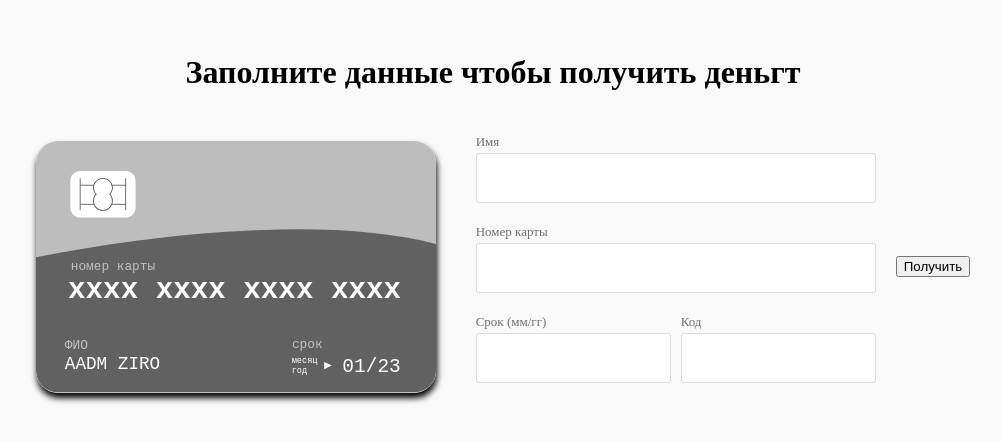
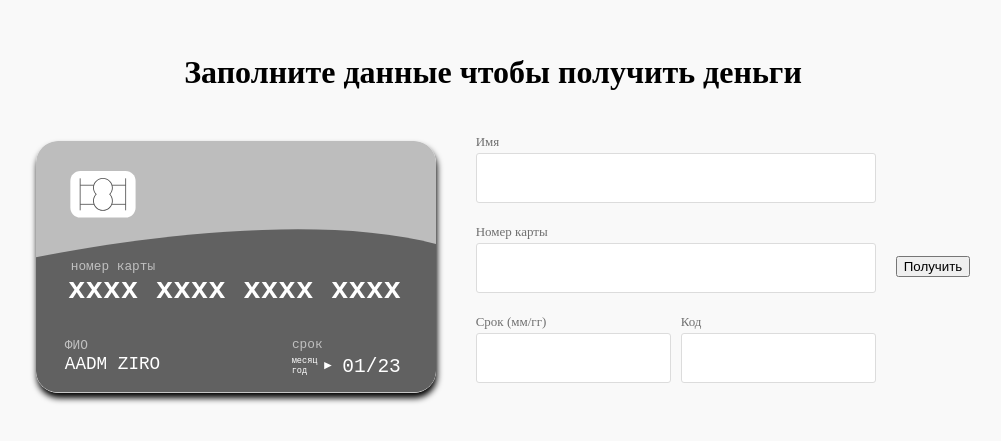
Before and after one commit to thebackender/credit-card, a plain HTML site: page index.html in a window 1280 px wide. Shown: the part 173-614 px from the top of the page, without its empty margins (147-1148 px from the left). Drawn offline with Linux system fonts and the light colour scheme.

Commit message:
Update index.html

```diff
--- a/index.html
+++ b/index.html
@@ -9,7 +9,7 @@
 </head>
 <body>
     <div class="payment-title">
-        <h1>Заполните данные чтобы получить деньгт</h1>
+        <h1>Заполните данные чтобы получить деньги</h1>
     </div>
     <div class="container preload">
         <div class="creditcard">
```
